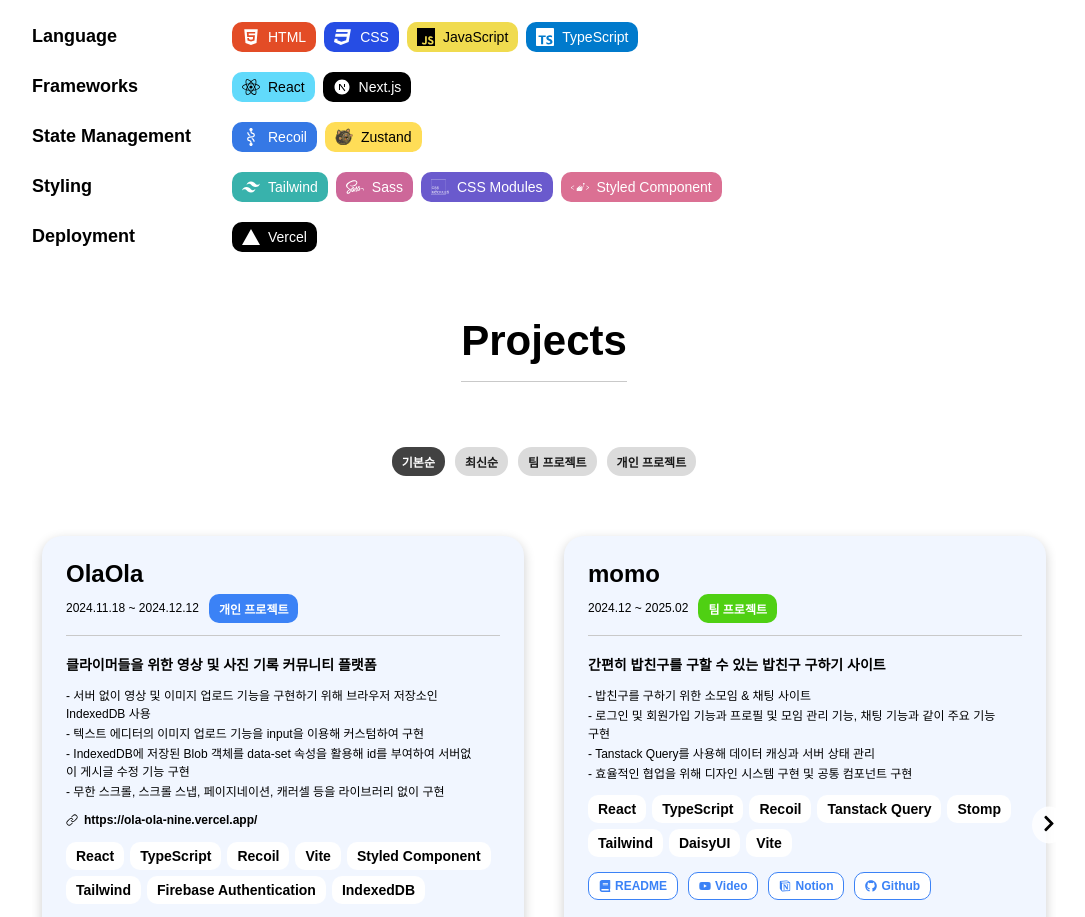
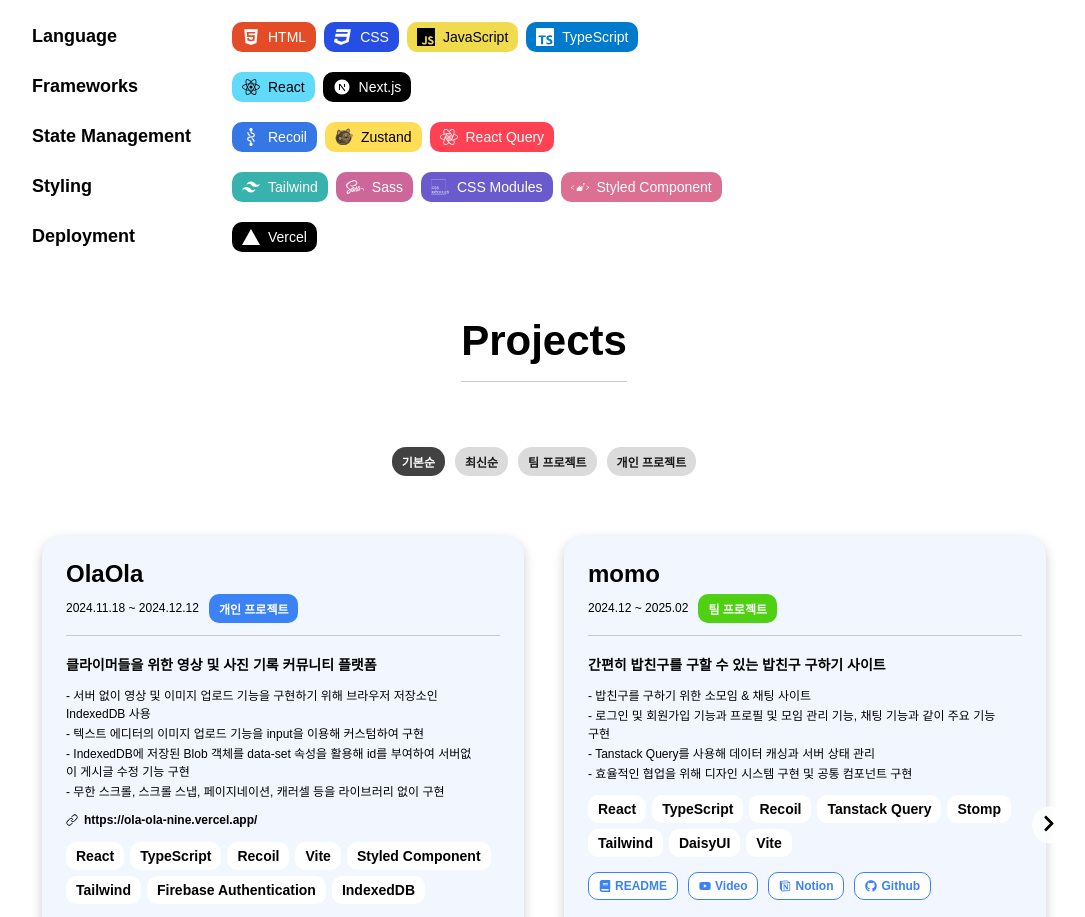
Before and after one commit to wlals4264/bluemin-portfolio, a Next.js app: page / in a window 1280 px wide. Shown: the part 1140-2057 px from the top of the page, without its empty margins (96-1181 px from the left). Built offline with nearby package versions, Linux system fonts and the light colour scheme; a web font is replaced by a local one.

Commit message:
Docs: 스킬에 리액트 쿼리 추가

```diff
--- a/src/mocks/skillsInfo.tsx
+++ b/src/mocks/skillsInfo.tsx
@@ -7,6 +7,7 @@ import {
   SiStyledcomponents,
   SiCssmodules,
   SiVercel,
+  SiReactquery,
 } from 'react-icons/si';
 import { RiNextjsFill } from 'react-icons/ri';
 
@@ -32,6 +33,7 @@ export const skillsInfo = [
     contents: [
       { icon: <SiRecoil />, describe: 'Recoil' },
       { icon: null, describe: 'Zustand' },
+      { icon: <SiReactquery />, describe: 'React Query' },
     ],
   },
   {
--- a/src/styles/components/Skills.scss
+++ b/src/styles/components/Skills.scss
@@ -111,6 +111,10 @@
             }
           }
 
+          &.react-query {
+            background-color: #ff4154;
+          }
+
           .skill-item-icon {
             display: flex;
             align-items: center;
```
